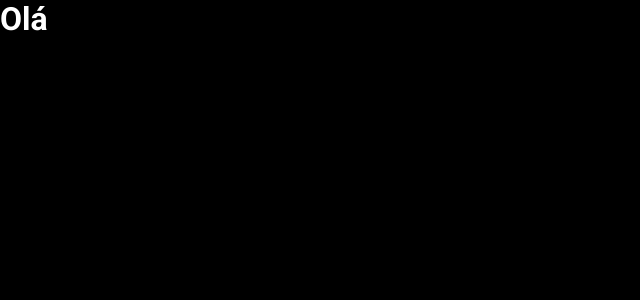
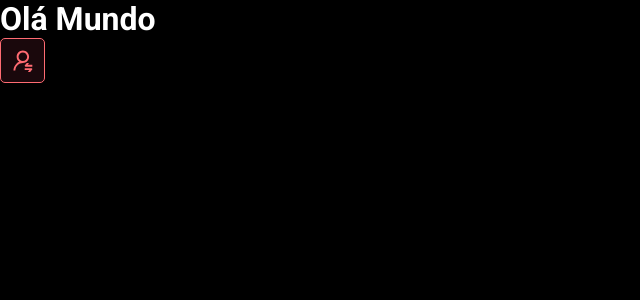
Before and after one commit to zanebru92/dsmeta, a React (Vite) app in the folder frontend/: page / in a window 1280 px wide. Shown: the top 300 px of the page, without its empty margins (0-640 px from the left). Built offline with nearby package versions, Linux system fonts and the light colour scheme.

Commit message:
First Component

```diff
--- a/frontend/src/App.tsx
+++ b/frontend/src/App.tsx
@@ -1,5 +1,12 @@
+import NotificationBUtton from "./components/NotificationButton";
+
 function App() {
-  return <h1>Olá</h1>;
+  return (
+    <>
+      <h1>Olá Mundo</h1>
+      <NotificationBUtton />
+    </>
+  );
 }
 
 export default App;
--- /dev/null
+++ b/frontend/src/components/NotificationButton/index.tsx
@@ -0,0 +1,12 @@
+import icon from "../../assets/img/notification-icon.svg";
+import "./style.css";
+
+export default function NotificationBUtton() {
+  return (
+    <>
+      <div className="dsmeta-red-btn">
+        <img src={icon} alt="" />
+      </div>
+    </>
+  );
+}
--- /dev/null
+++ b/frontend/src/components/NotificationButton/style.css
@@ -0,0 +1,14 @@
+.dsmeta-red-btn {
+  width: 45px;
+  height: 45px;
+  border: solid 1px #ff6b72;
+  border-radius: 5px;
+  display: flex;
+  justify-content: center;
+  align-items: center;
+  background: rgba(255, 77, 114, 0.1);
+  cursor: pointer;
+}
+.dsmeta-red-btn img {
+  width: 20px;
+}
```
Also changed, not shown: frontend/src/assets/img/notification-icon.svg (added).
